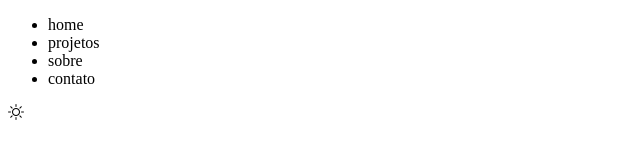
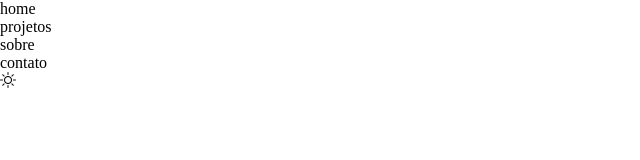
Before and after one commit to elo721m/portfolio, a plain HTML site: page index.html in a window 1280 px wide. Shown: the whole page, without its empty margins (0-640 px from the left). Drawn offline with nearby package versions, Linux system fonts and the light colour scheme.

Commit message:
segundo upload

```diff
--- a/css/estilo.css
+++ b/css/estilo.css
@@ -0,0 +1,5 @@
+* {
+    margin: 0;
+    padding: 0;
+
+}
--- a/index.html
+++ b/index.html
@@ -7,6 +7,9 @@
 
     <!-- Bootstrap icons -->
     <link rel="stylesheet" href="https://cdn.jsdelivr.net/npm/bootstrap-icons@1.13.1/font/bootstrap-icons.min.css">
+
+    <!-- css -->
+     <link rel="stylesheet" href="css/estilo.css">
 </head>
 
 <body>
```
